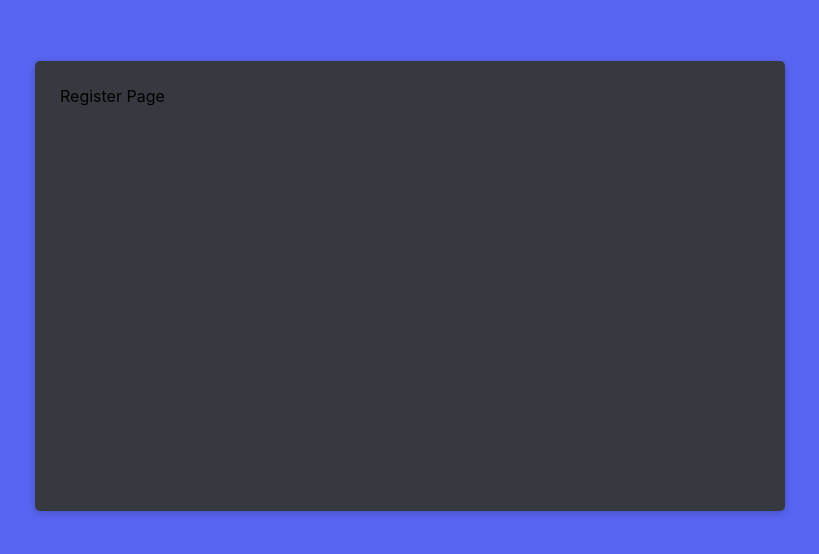
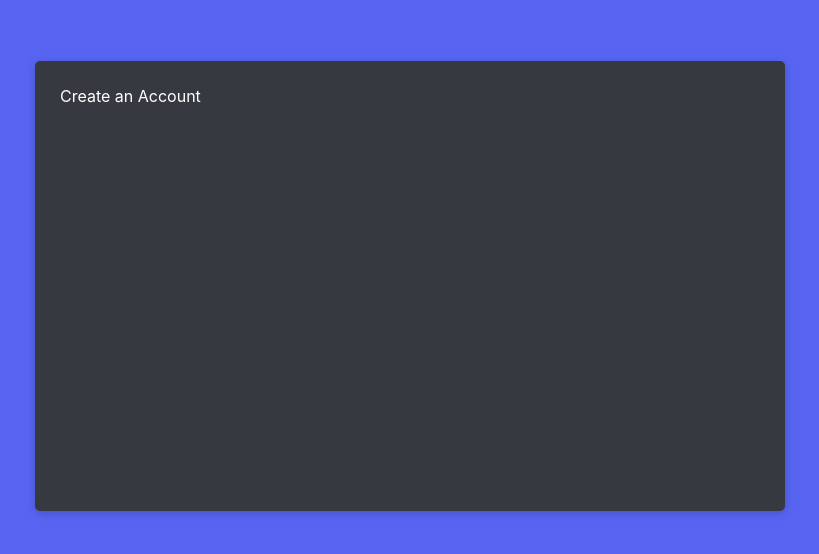
Before and after one commit to frazbhattiiii/discord_clone, a React (Create React App) app in the folder discord_frontend/: page /register in a window 1280 px wide. Shown: the part 114-668 px from the top of the page, without its empty margins (230-1049 px from the left). Built offline with nearby package versions, Linux system fonts and the light colour scheme.

Commit message:
adding register Page

```diff
--- a/discord_frontend/src/authPages/RegisterPage/RegisterPage.js
+++ b/discord_frontend/src/authPages/RegisterPage/RegisterPage.js
@@ -1,10 +1,15 @@
 import React from 'react'
-import AuthBox from '../../shared/components/AuthBox'
+import AuthBox from '../../shared/components/AuthBox';
+import {Typography} from '@mui/material'
 export default function RegisterPage() {
   return (
    <AuthBox>
      {/* Everything in between this auth box will be the props.children there */}
-     Register Page
+     <Typography variant='5' sx={{
+       color:'white'
+     }}>
+       Create an Account
+     </Typography>
    </AuthBox>
   )
 }
```
